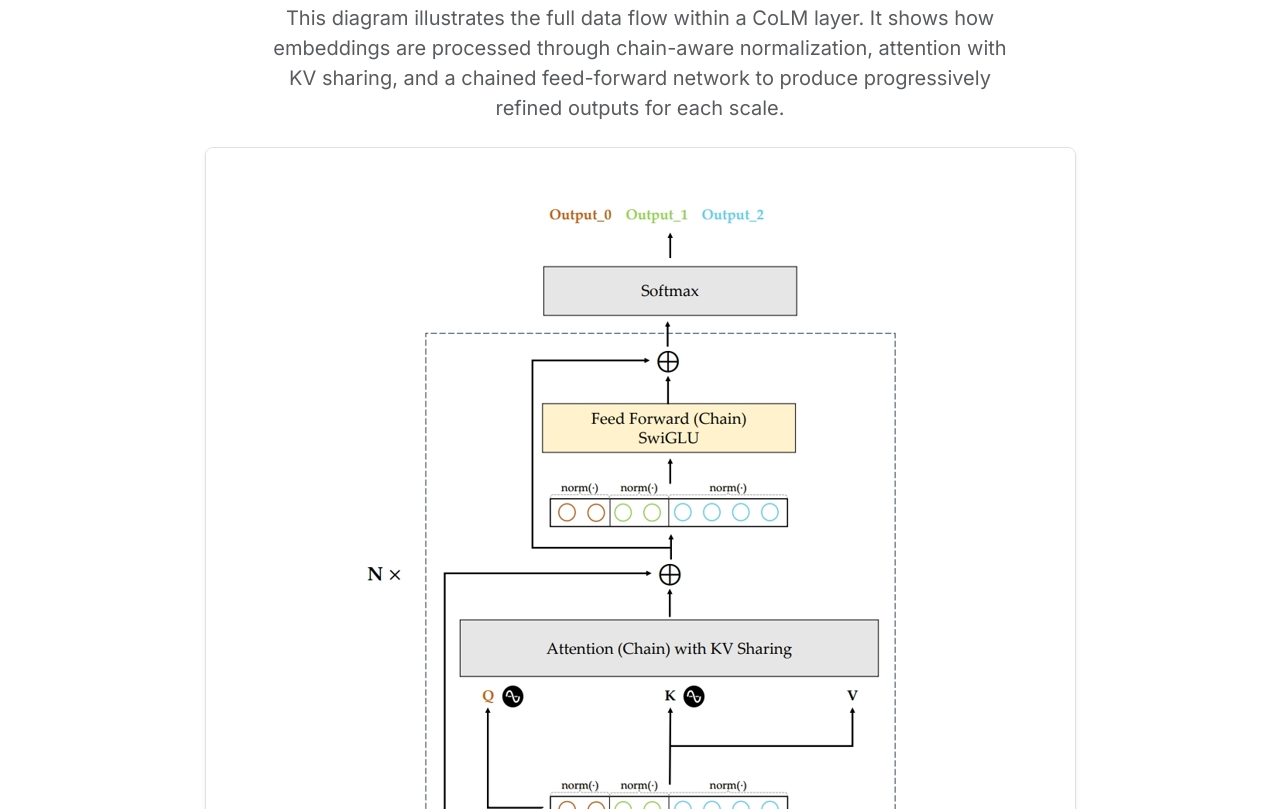
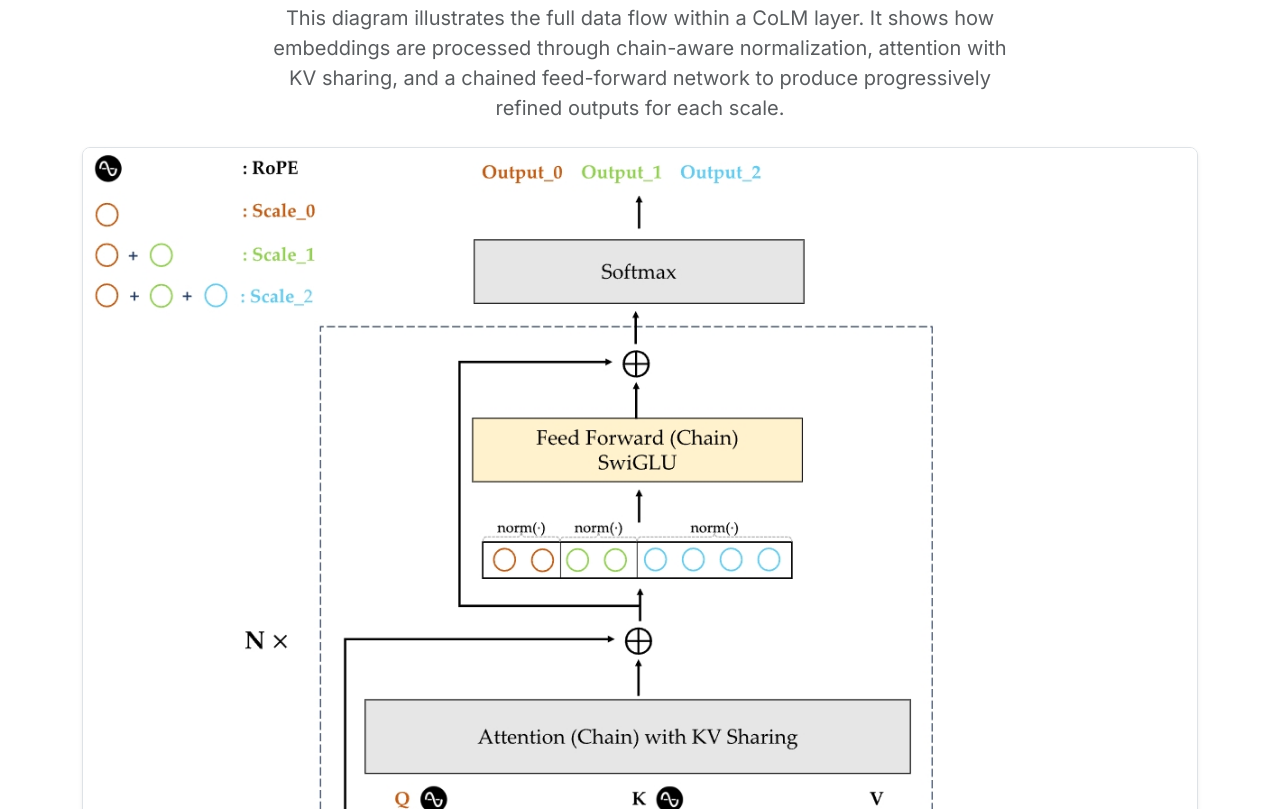
Before and after one commit to xhwang22/CoM, a plain HTML site: page index.html in a window 1280 px wide. Shown: the part 3731-4540 px from the top of the page. Drawn offline with nearby package versions, Linux system fonts and the light colour scheme.

Commit message:
Update index.html

```diff
--- a/index.html
+++ b/index.html
@@ -450,7 +450,7 @@
             <div class="container text-center">
                  <h2 class="fw-bold">The Complete CoLM Architecture</h2>
                  <p class="fs-5 text-muted col-lg-8 mx-auto mt-3">This diagram illustrates the full data flow within a CoLM layer. It shows how embeddings are processed through chain-aware normalization, attention with KV sharing, and a chained feed-forward network to produce progressively refined outputs for each scale.</p>
-                 <img src="assets/Transformer.png" class="img-fluid rounded-3 mt-4 border shadow-sm" alt="Full architecture diagram of the CoLM model.">
+                 <img src="assets/CoLM.png" class="img-fluid rounded-3 mt-4 border shadow-sm" alt="Full architecture diagram of the CoLM model.">
             </div>
         </section>
 
```
